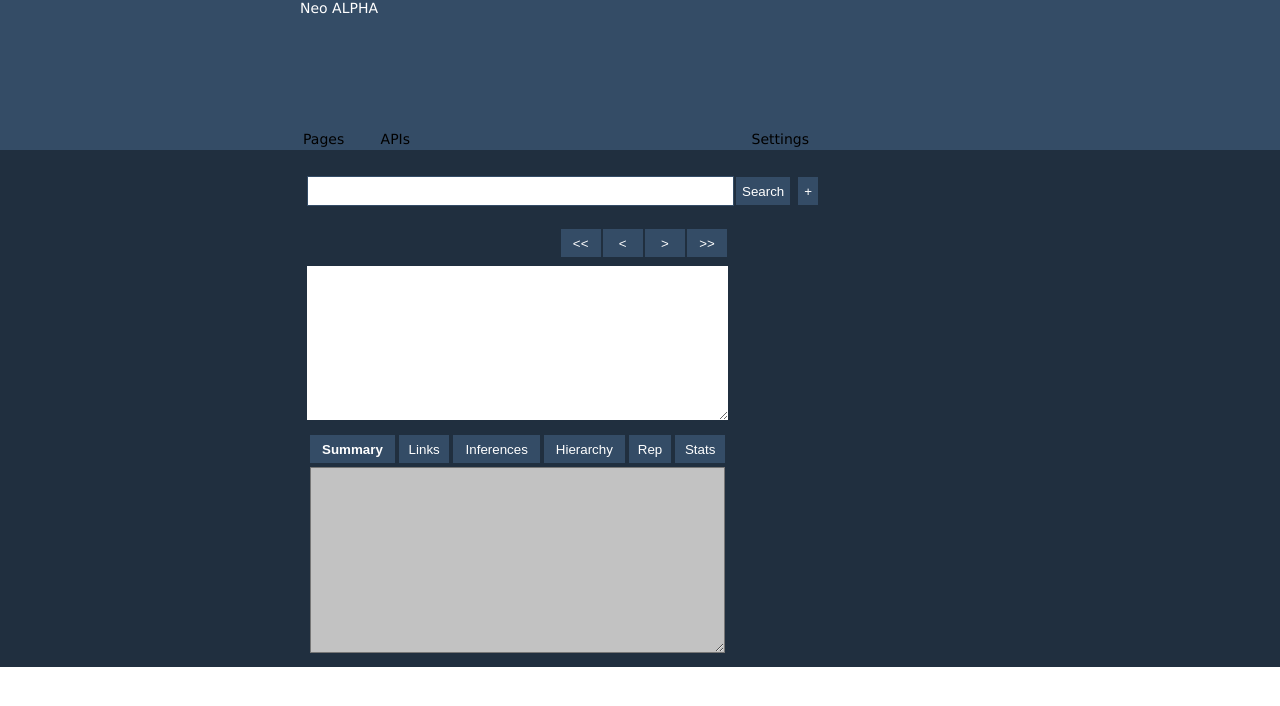
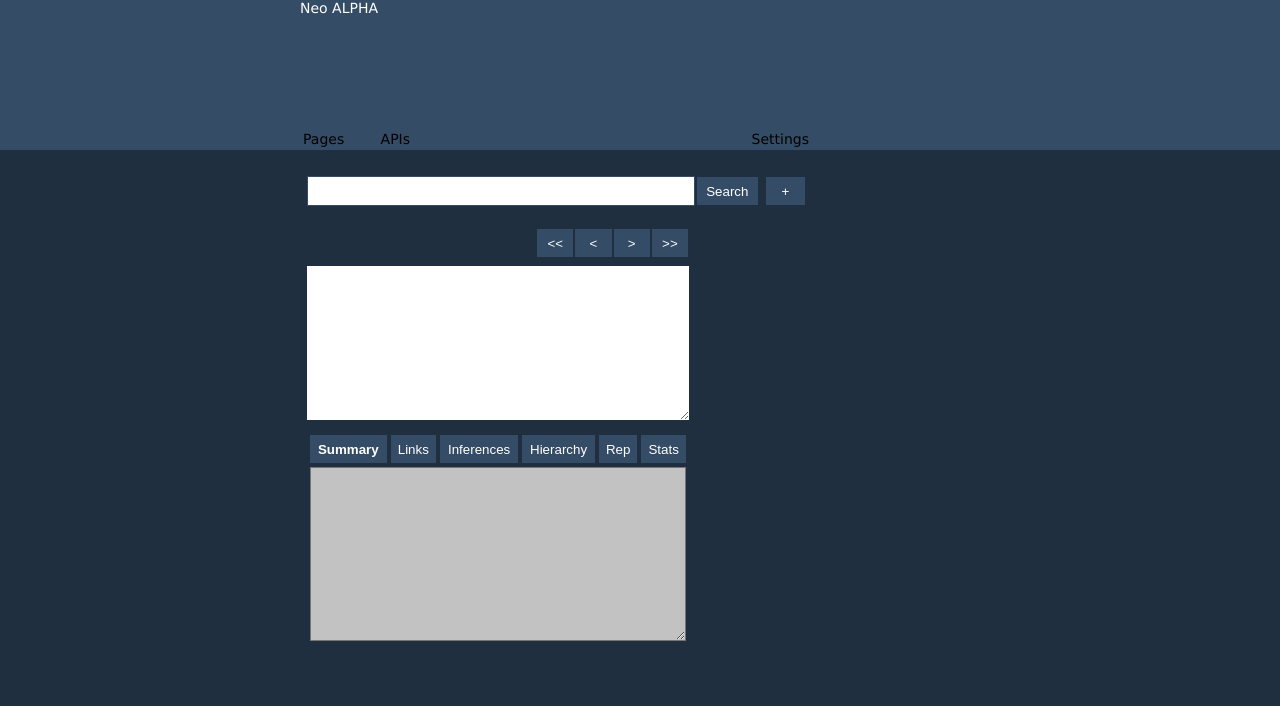
Before and after one commit to kittdotech/Flask-Paul, a Flask app: template templates/details.html in a window 1280 px wide. Shown: the top 706 px of the page. Run offline with Flask 2, Linux system fonts and the light colour scheme; the template is opened without the code that fills it, so the values that code supplies are empty.

Commit message:
Complete 2 sprint

```diff
--- a/static/css/style.css
+++ b/static/css/style.css
@@ -5,6 +5,9 @@ html, body
     margin:0;
     padding:0;
     font-family: "verdana";
+    background-color: #202f3f;
+
+
 }
 
 
@@ -25,19 +28,30 @@ html, body
 .text_content {
     padding-left: 300px;
 
-    height:auto;
-    min-heigth:500px;
-    #padding-right:400px;
+
+
+    #padding-right:300px;
     float:left;
 width:40%;
 
 
 }
 
+.height_fixed{
+
+    height:500px;
+}
+
+.height_auto{
+    height:auto;
+
+}
 .side_content
 {
     float:left;
-    padding-left: 60px;
+    padding-left: 10px;
+    width:10%;
+
 }
 
 .header
@@ -69,6 +83,7 @@ width:40%;
 {
     background-color: #202f3f;
     height: auto;
+
 
 
 }
@@ -182,3 +197,9 @@ border:1px solid #344c66;
 a {text-decoration: none;
 color:black;
 }
+#extra_area
+{
+    color: white;
+        font-size:12px;
+
+}
--- a/templates/main.html
+++ b/templates/main.html
@@ -31,7 +31,7 @@
 </div>
 <div class="main_content">
 
-<div class="text_content">
+<div id= "divcontent" class="text_content">
 
 {% block content %}
 
@@ -44,7 +44,7 @@
 
 {% endblock %}
 </div>
-<div style="clear:both"></div>
+<div style="display: block; clear: both;"></div>
 </div>
 </div>
 </div>
```
Also changed, not shown: templates/index.html (+29 -21 lines).
